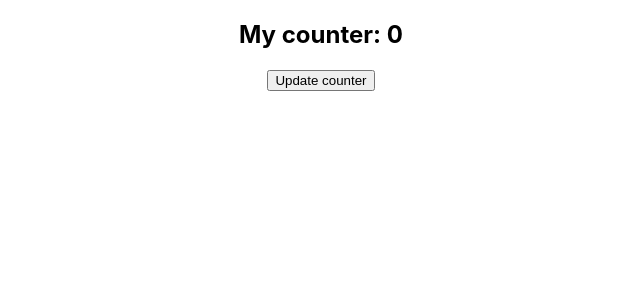
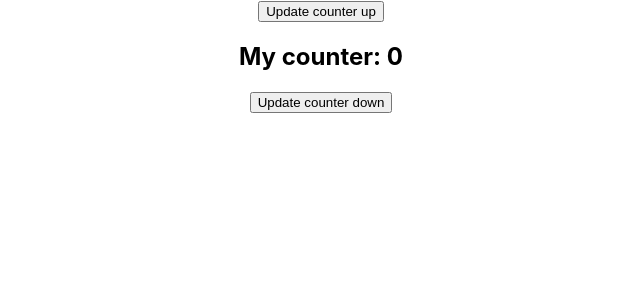
Before and after one commit to seriiserii825/my-app, a React (Create React App) app: page / in a window 1280 px wide. Shown: the top 300 px of the page, without its empty margins (319-959 px from the left). Built offline with nearby package versions, Linux system fonts and the light colour scheme.

Commit message:
counter up and down

```diff
--- a/src/MyComponent.js
+++ b/src/MyComponent.js
@@ -4,15 +4,22 @@ class MyComponent extends Component {
   state = {
     counter: 0
   }
-  updateCounter = () => {
+  counterUp = () => {
     this.setState({counter: this.state.counter + 1})
+  }
+  counterDown = () => {
+    if (this.state.counter === 0) {
+      return;
+    }
+    this.setState({counter: this.state.counter - 1})
   }
 
   render () {
     return (
       <div>
+        <button onClick={this.counterUp}>Update counter up</button>
         <h2>My counter: {this.state.counter}</h2>
-        <button onClick={this.updateCounter}>Update counter</button>
+        <button onClick={this.counterDown}>Update counter down</button>
       </div>
     );
   }
```
